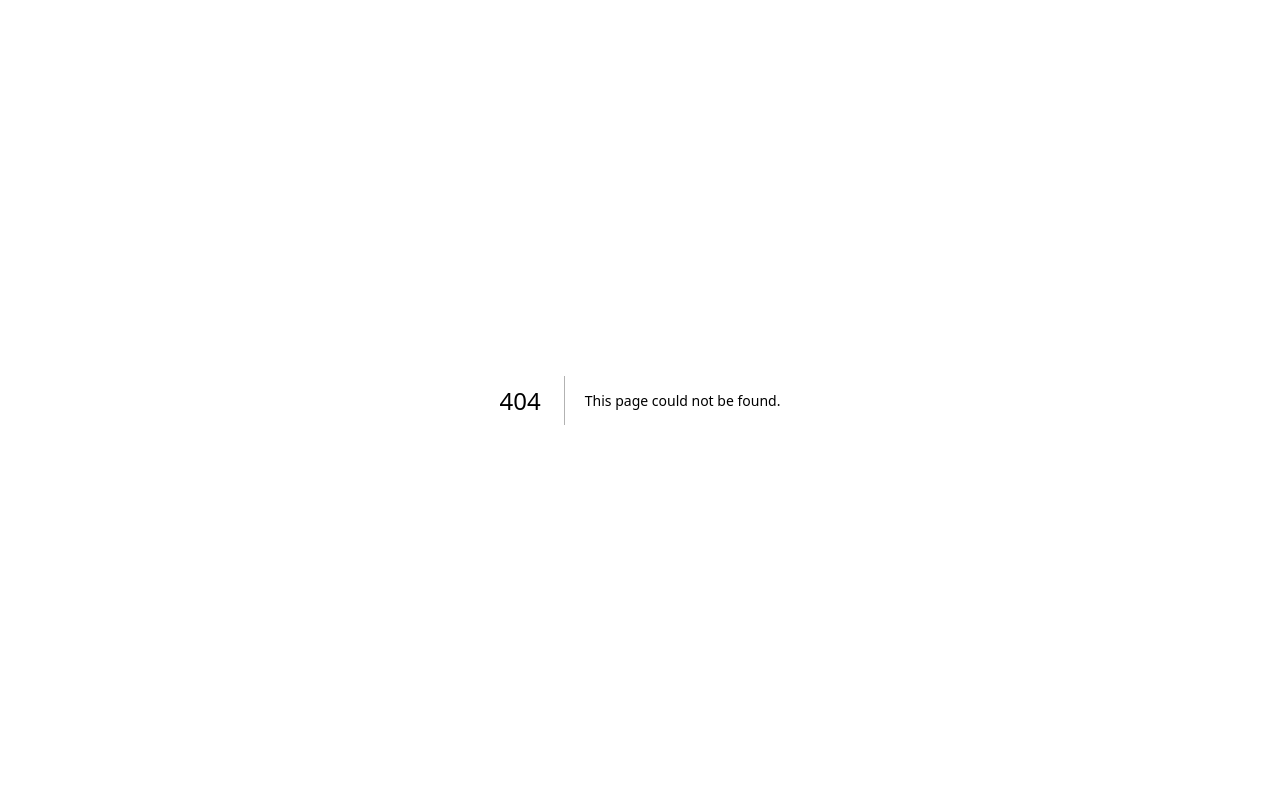
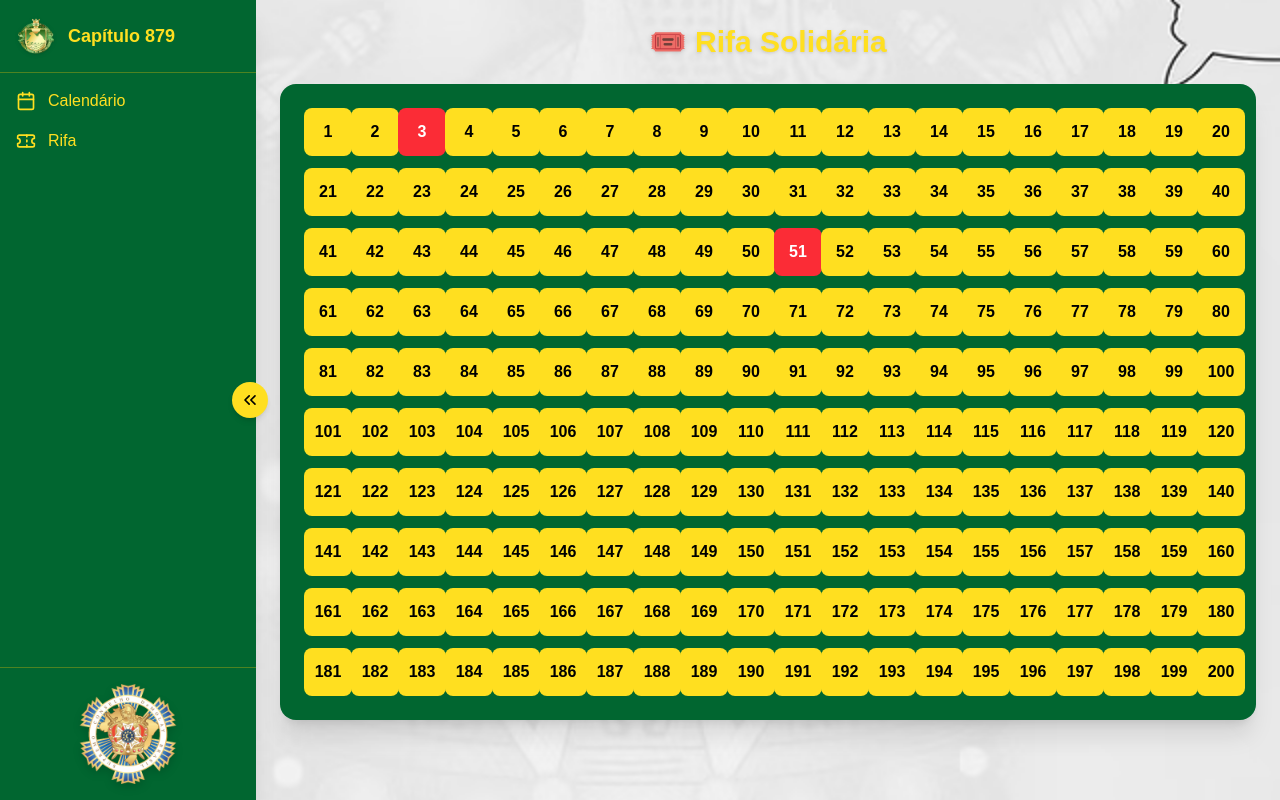
Before and after one commit to Natan-Lucena/Principe-Dos-Monolitos, a Next.js app in the folder frontend/: page /rifa in a window 1280 px wide. Before the commit this address had no page. Built offline with nearby package versions, Linux system fonts and the light colour scheme.

Commit message:
:sparkles: feat: create Rifa and RifaPage components with ticket purchasing functionality

```diff
--- /dev/null
+++ b/frontend/src/app/rifa/page.tsx
@@ -0,0 +1,5 @@
+import RifaPage from "@/components/rifaPage";
+
+export default function Rifa() {
+  return <RifaPage />;
+}
--- /dev/null
+++ b/frontend/src/components/rifaPage/index.tsx
@@ -0,0 +1,153 @@
+"use client";
+
+import { useState } from "react";
+import Sidebar from "../siderbar";
+import Image from "next/image";
+import backgroundImage from "../../assets/background.png";
+
+interface BuyerInfo {
+  name: string;
+  email: string;
+}
+
+interface Ticket {
+  number: number;
+  sold: boolean;
+  buyer?: BuyerInfo;
+}
+
+export default function RifaPage() {
+  const [tickets, setTickets] = useState<Ticket[]>(
+    Array.from({ length: 200 }, (_, i) => ({
+      number: i + 1,
+      sold: i === 2 || i === 50,
+      buyer:
+        i === 2
+          ? { name: "João Silva", email: "joao@email.com" }
+          : i === 50
+          ? { name: "Maria Souza", email: "maria@email.com" }
+          : undefined,
+    }))
+  );
+
+  const [selectedTicket, setSelectedTicket] = useState<Ticket | null>(null);
+  const [buyerName, setBuyerName] = useState("");
+  const [buyerEmail, setBuyerEmail] = useState("");
+
+  const handleConfirmPurchase = () => {
+    if (selectedTicket && !selectedTicket.sold) {
+      setTickets((prev) =>
+        prev.map((ticket) =>
+          ticket.number === selectedTicket.number
+            ? {
+                ...ticket,
+                sold: true,
+                buyer: { name: buyerName, email: buyerEmail },
+              }
+            : ticket
+        )
+      );
+      setSelectedTicket(null);
+      setBuyerName("");
+      setBuyerEmail("");
+    }
+  };
+
+  return (
+    <div className="relative w-screen min-h-screen">
+      <Image
+        src={backgroundImage}
+        alt="Background"
+        fill
+        className="z-0 object-cover"
+      />
+
+      <div className="relative z-10 flex min-h-screen">
+        <Sidebar />
+
+        <main className="flex-1 flex flex-col items-center justify-start p-6 md:ml-64">
+          <h1 className="text-3xl font-bold mb-6 text-yellow-300 drop-shadow">
+            🎟️ Rifa Solidária
+          </h1>
+
+          <div className="grid grid-cols-10 md:grid-cols-20 gap-3 bg-green-800 p-6 rounded-2xl shadow-xl">
+            {tickets.map((ticket) => (
+              <button
+                key={ticket.number}
+                onClick={() => setSelectedTicket(ticket)}
+                className={`w-12 h-12 rounded-lg flex items-center justify-center font-bold transition
+                  ${
+                    ticket.sold
+                      ? "bg-red-500 text-white cursor-pointer"
+                      : "bg-yellow-300 hover:bg-yellow-400 text-black"
+                  }`}
+              >
+                {ticket.number}
+              </button>
+            ))}
+          </div>
+        </main>
+      </div>
+
+      {selectedTicket && (
+        <div className="fixed inset-0 bg-black/60 flex items-center justify-center z-20">
+          <div className="bg-white p-6 rounded-xl shadow-2xl max-w-md w-full">
+            {selectedTicket.sold ? (
+              <>
+                <h2 className="text-xl font-bold mb-4 text-red-600">
+                  Número {selectedTicket.number} já vendido
+                </h2>
+                <p className="text-gray-800">
+                  <span className="font-semibold">Nome:</span>{" "}
+                  {selectedTicket.buyer?.name}
+                </p>
+                <p className="text-gray-800">
+                  <span className="font-semibold">Email:</span>{" "}
+                  {selectedTicket.buyer?.email}
+                </p>
+                <button
+                  onClick={() => setSelectedTicket(null)}
+                  className="mt-6 w-full bg-gray-700 hover:bg-gray-900 text-white py-2 rounded-lg"
+                >
+                  Fechar
+                </button>
+              </>
+            ) : (
+              <>
+                <h2 className="text-xl font-bold mb-4 text-gray-900">
+                  Comprar número {selectedTicket.number}
+                </h2>
+                <input
+                  type="text"
+                  placeholder="Nome"
+                  value={buyerName}
+                  onChange={(e) => setBuyerName(e.target.value)}
+                  className="w-full mb-3 p-2 border rounded-lg text-gray-900"
+                />
+                <input
+                  type="email"
+                  placeholder="Email"
+                  value={buyerEmail}
+                  onChange={(e) => setBuyerEmail(e.target.value)}
+                  className="w-full mb-3 p-2 border rounded-lg text-gray-900"
+                />
+                <button
+                  onClick={handleConfirmPurchase}
+                  className="w-full bg-yellow-500 hover:bg-yellow-600 text-white font-bold py-2 rounded-lg"
+                >
+                  Confirmar Compra
+                </button>
+                <button
+                  onClick={() => setSelectedTicket(null)}
+                  className="mt-3 w-full bg-gray-700 hover:bg-gray-900 text-white py-2 rounded-lg"
+                >
+                  Cancelar
+                </button>
+              </>
+            )}
+          </div>
+        </div>
+      )}
+    </div>
+  );
+}
```
